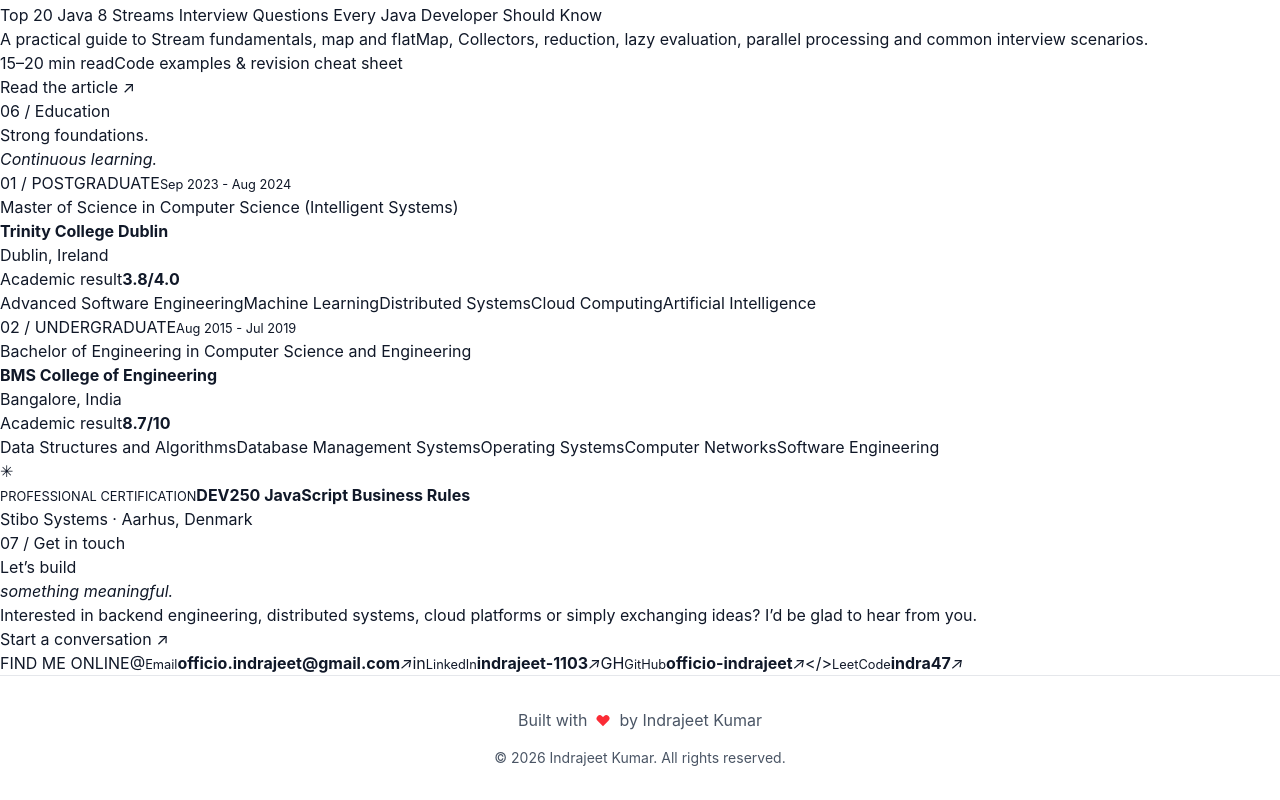
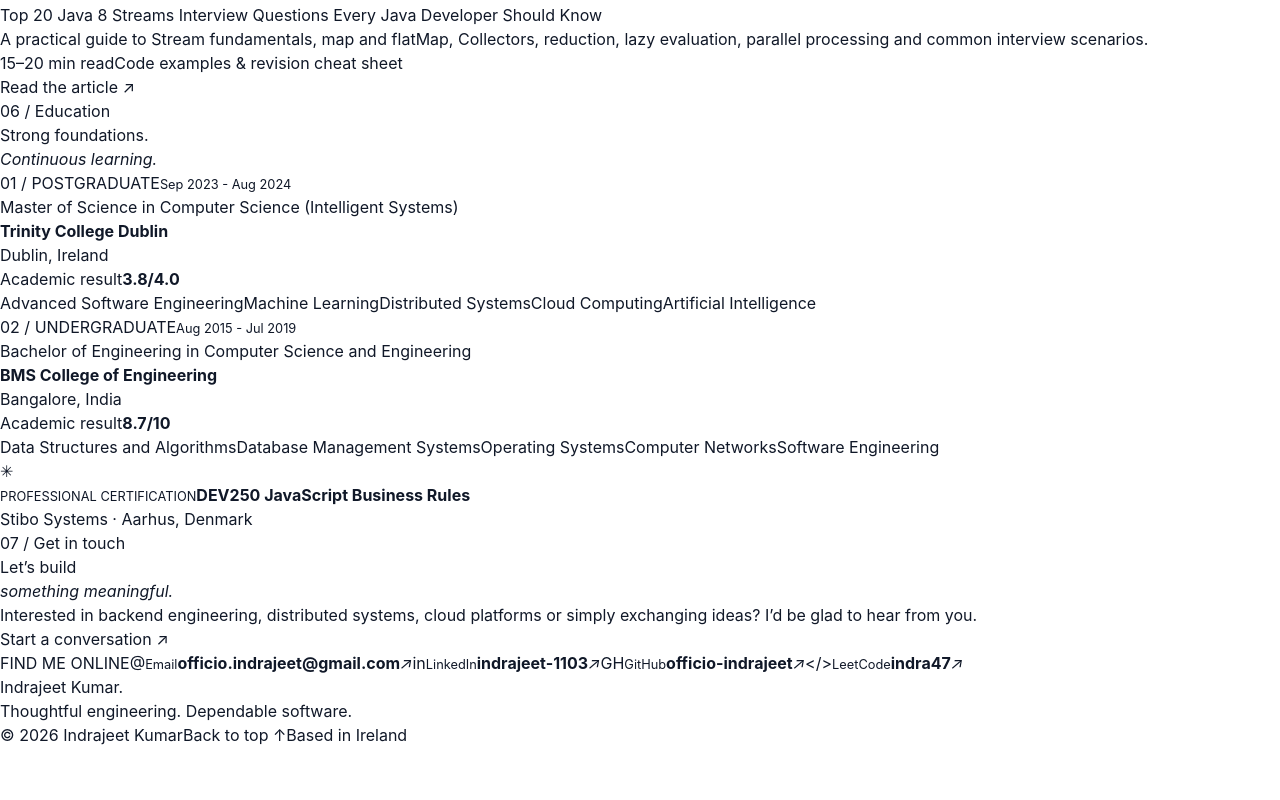
Before and after one commit to officio-indrajeet/officio-indrajeet.github.io, a React (Vite) app: page / in a window 1280 px wide. Shown: the part 5115-5915 px from the top of the page. After the commit the page ends 5862 px from the top, so only its background shows below. Built offline with nearby package versions, Linux system fonts and the light colour scheme.

Commit message:
Redesign portfolio layout and visual system

```diff
--- a/src/components/Footer.tsx
+++ b/src/components/Footer.tsx
@@ -1,34 +1,5 @@
 import { userData } from "../data/userData";
 
-const Footer = () => {
-  return (
-    <footer className="py-8 px-4 border-t border-gray-200 dark:border-gray-700 bg-white dark:bg-gray-900">
-      <div className="container mx-auto max-w-6xl">
-        <div className="text-center space-y-4">
-          <p className="text-gray-600 dark:text-gray-400 flex items-center justify-center gap-2">
-            Built with
-            <svg
-              className="w-4 h-4 text-red-500 fill-red-500"
-              fill="currentColor"
-              viewBox="0 0 20 20"
-              aria-hidden="true"
-            >
-              <path
-                fillRule="evenodd"
-                d="M3.172 5.172a4 4 0 015.656 0L10 6.343l1.172-1.171a4 4 0 115.656 5.656L10 17.657l-6.828-6.829a4 4 0 010-5.656z"
-                clipRule="evenodd"
-              />
-            </svg>
-            by {userData.name}
-          </p>
-
-          <p className="text-sm text-gray-600 dark:text-gray-400">
-            © {new Date().getFullYear()} {userData.name}. All rights reserved.
-          </p>
-        </div>
-      </div>
-    </footer>
-  );
-};
-
-export default Footer;
+export default function Footer() {
+  return <footer className="footer"><div className="container"><a className="footer-name" href="#home">{userData.name}<span>.</span></a><p>Thoughtful engineering. Dependable software.</p><div className="footer-bottom"><span>© {new Date().getFullYear()} {userData.name}</span><a href="#home">Back to top ↑</a><span>Based in {userData.location}</span></div></div></footer>;
+}
```
